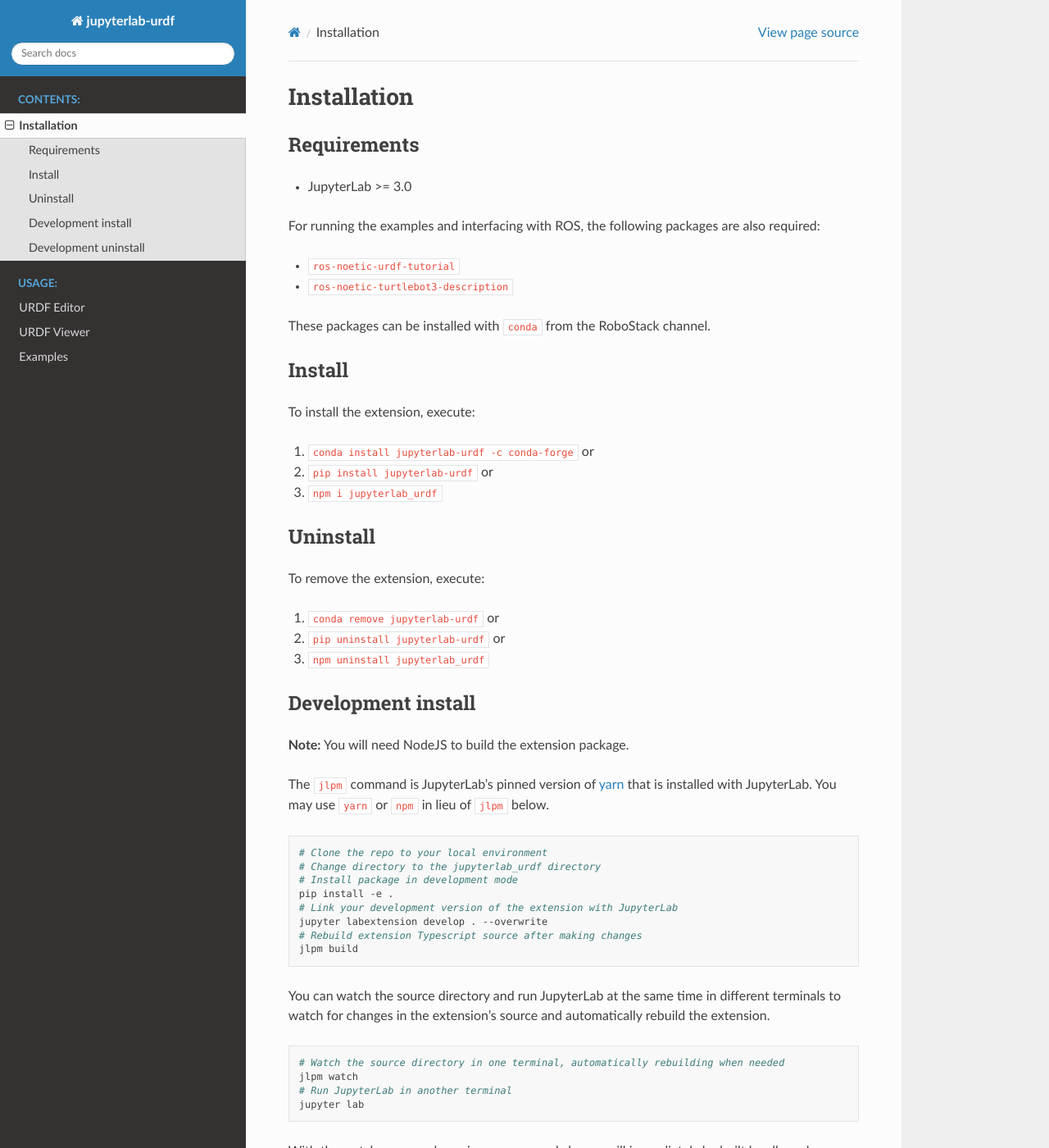
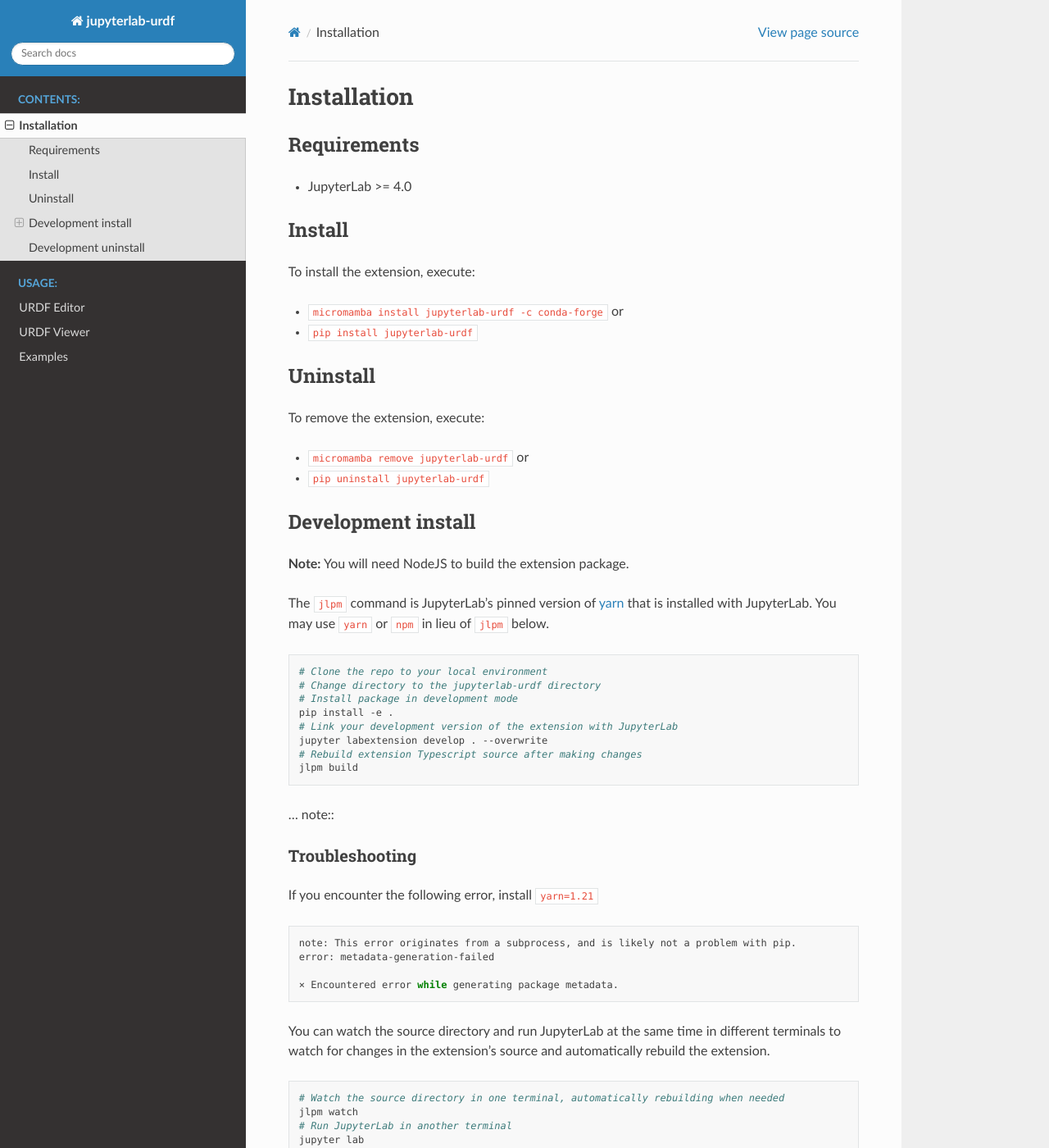
Before and after one commit to jupyter-robotics/jupyterlab-urdf, a Sphinx documentation site: the page built from docs/installation.md, in a window 1280 px wide and 1400 px high. Shown: the whole window at 82% size. Built offline with Sphinx 7.4.7 and the Read the Docs theme 2.0.0, drawn with Linux system fonts in a browser that asks for light colours; some of the changed text lies outside the part shown.

Commit message:
Update installation instructions

````diff
--- a/docs/conf.py
+++ b/docs/conf.py
@@ -20,7 +20,7 @@
 # -- Project information -----------------------------------------------------
 
 project = 'jupyterlab-urdf'
-copyright = '2022, Isabel Paredes'
+copyright = '2023, Isabel Paredes'
 author = 'Isabel Paredes'
 
 # The full version, including alpha/beta/rc tags
--- a/docs/installation.md
+++ b/docs/installation.md
@@ -2,30 +2,21 @@
 
 ## Requirements
 
-- JupyterLab >= 3.0
-
-For running the examples and interfacing with ROS, the following packages are also required:
-
-- `ros-noetic-urdf-tutorial`
-- `ros-noetic-turtlebot3-description`
-
-These packages can be installed with `conda` from the RoboStack channel.
+- JupyterLab >= 4.0
 
 ## Install
 
 To install the extension, execute:
 
-1. `conda install jupyterlab-urdf -c conda-forge` or
-2. `pip install jupyterlab-urdf` or
-3. `npm i jupyterlab_urdf`
+- `micromamba install jupyterlab-urdf -c conda-forge` or
+- `pip install jupyterlab-urdf`
 
 ## Uninstall
 
 To remove the extension, execute:
 
-1. `conda remove jupyterlab-urdf` or
-2. `pip uninstall jupyterlab-urdf` or
-3. `npm uninstall jupyterlab_urdf`
+- `micromamba remove jupyterlab-urdf` or
+- `pip uninstall jupyterlab-urdf`
 
 ## Development install
 
@@ -37,13 +28,25 @@
 
 ```bash
 # Clone the repo to your local environment
-# Change directory to the jupyterlab_urdf directory
+# Change directory to the jupyterlab-urdf directory
 # Install package in development mode
 pip install -e .
 # Link your development version of the extension with JupyterLab
 jupyter labextension develop . --overwrite
 # Rebuild extension Typescript source after making changes
 jlpm build
+```
+
+... note::
+  ### Troubleshooting
+
+  If you encounter the following error, install `yarn=1.21`
+
+  ```sh
+  note: This error originates from a subprocess, and is likely not a problem with pip.
+  error: metadata-generation-failed
+
+  × Encountered error while generating package metadata.
 ```
 
 You can watch the source directory and run JupyterLab at the same time in different terminals to watch for changes in the extension's source and automatically rebuild the extension.
--- a/package.json
+++ b/package.json
@@ -49,6 +49,7 @@
     "prettier": "jlpm prettier:base --write --list-different",
     "prettier:base": "prettier \"**/*{.ts,.tsx,.js,.jsx,.css,.json,.md}\"",
     "prettier:check": "jlpm prettier:base --check",
+    "serve:docs": "cd docs/_build/html && python -m http.server",
     "stylelint": "jlpm stylelint:check --fix",
     "stylelint:check": "stylelint --cache \"style/**/*.css\"",
     "test": "jest --coverage",
````
Also changed, not shown: docs/README.md (+1 -2 lines), docs/urdf_editor.md (+0 -4 lines), docs/urdf_viewer.md (+1 -3 lines).
